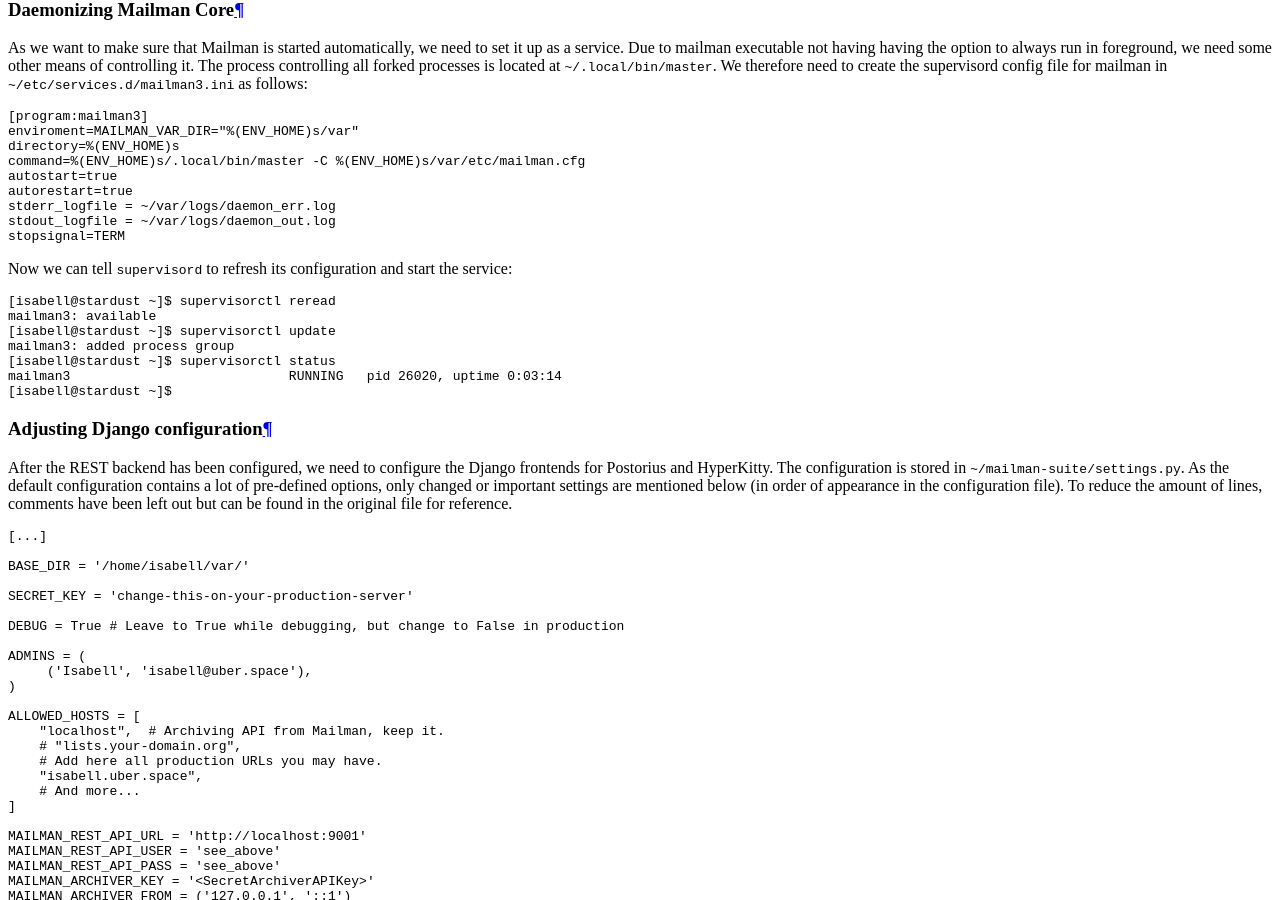
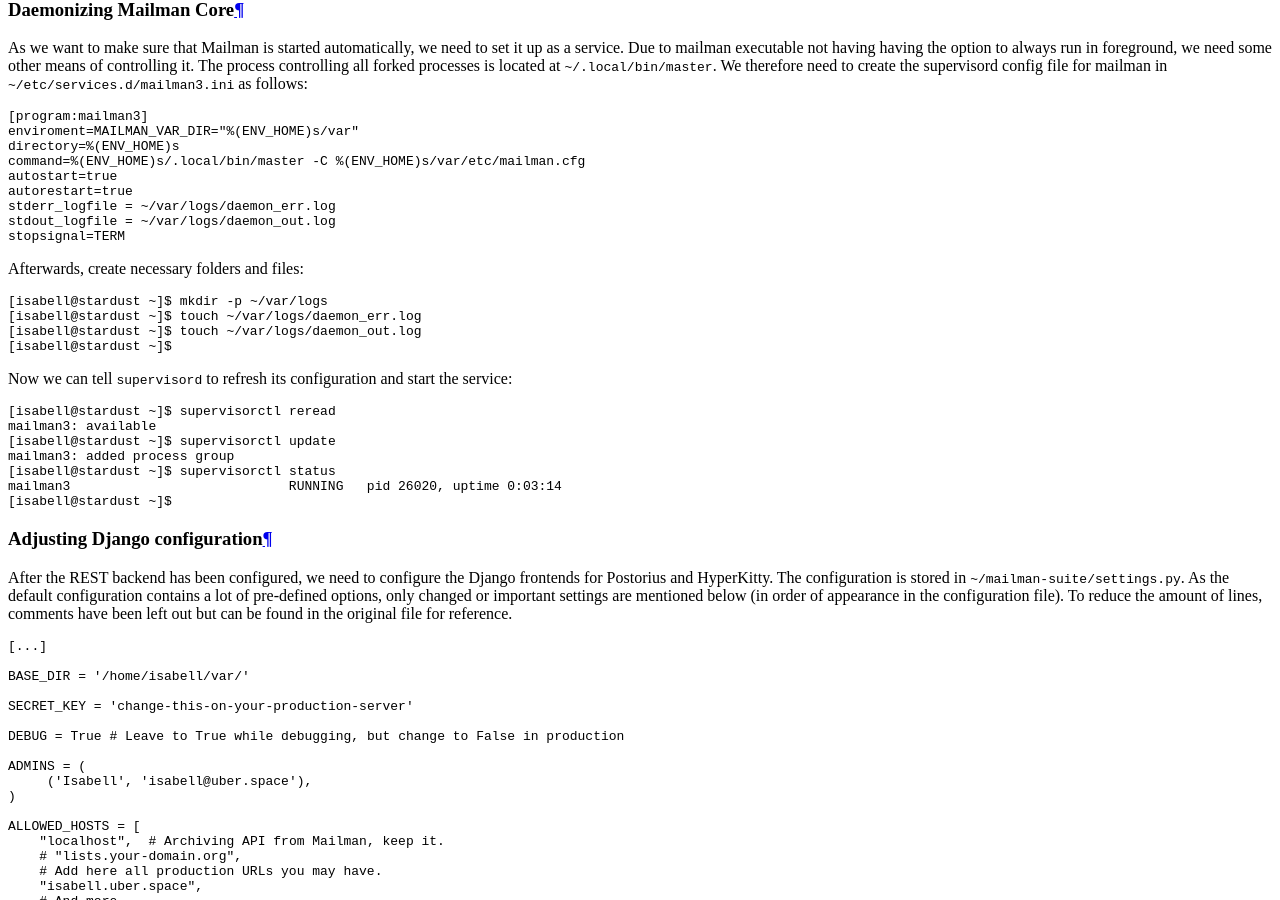
Before and after one commit to Uberspace/lab, a Sphinx documentation site: the page built from source/guide_mailman-3.rst, in a window 1280 px wide and 900 px high, scrolled down 4823 px. Built offline with Sphinx 7.4.7 and the Read the Docs theme 2.0.0, drawn with Linux system fonts in a browser that asks for light colours; some of the changed text lies outside the part shown.

Commit message:
Create files and folders, add python command for mailman daemon

```diff
--- a/source/guide_mailman-3.rst
+++ b/source/guide_mailman-3.rst
@@ -173,6 +173,15 @@
  stdout_logfile = ~/var/logs/daemon_out.log
  stopsignal=TERM
 
+Afterwards, create necessary folders and files:
+
+::
+
+ [isabell@stardust ~]$ mkdir -p ~/var/logs
+ [isabell@stardust ~]$ touch ~/var/logs/daemon_err.log
+ [isabell@stardust ~]$ touch ~/var/logs/daemon_out.log
+ [isabell@stardust ~]$
+
 Now we can tell ``supervisord`` to refresh its configuration and start the service:
 
 ::
```
Also changed, not shown: other parts of source/guide_mailman-3.rst (+1 -1 lines).
